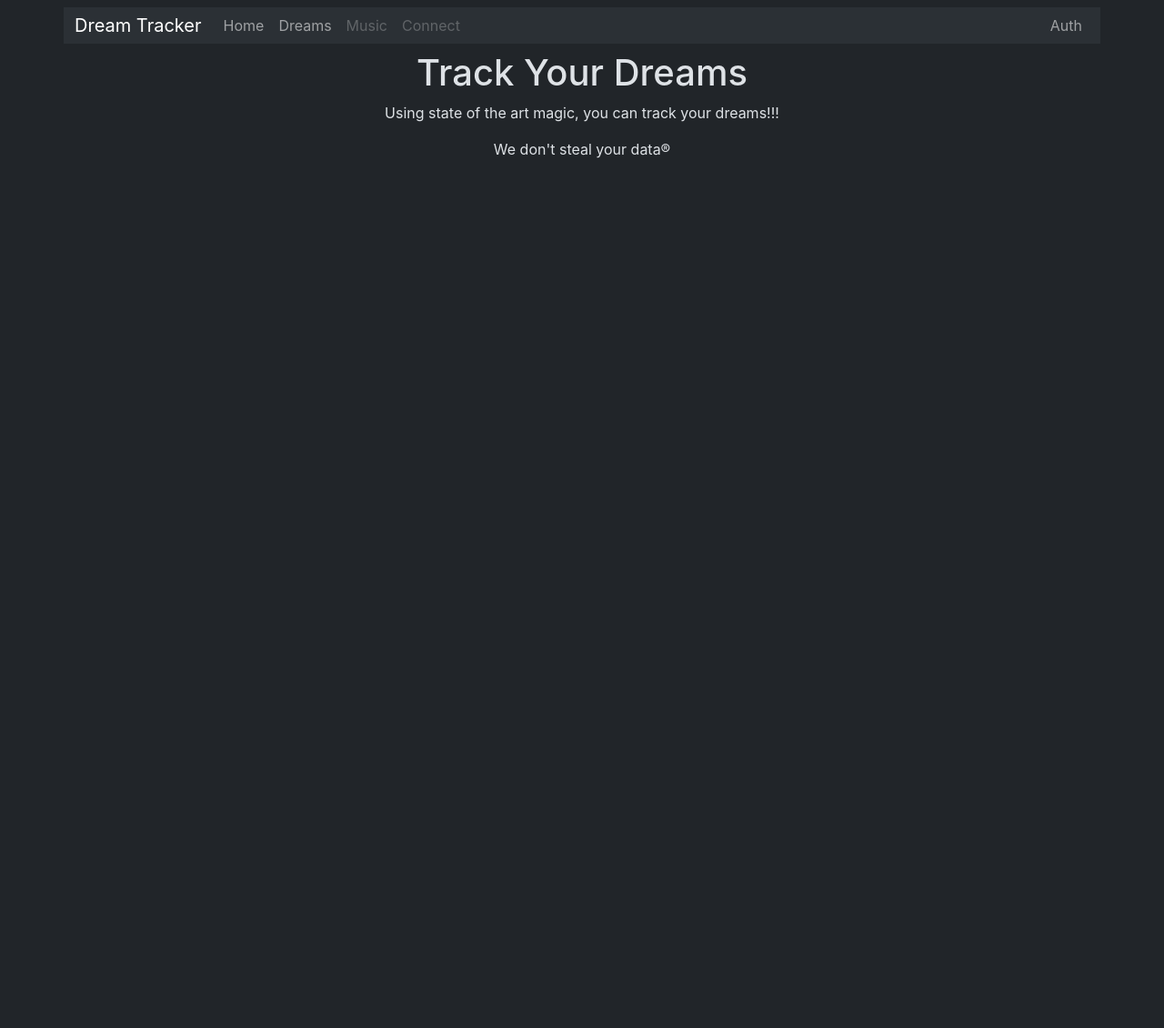
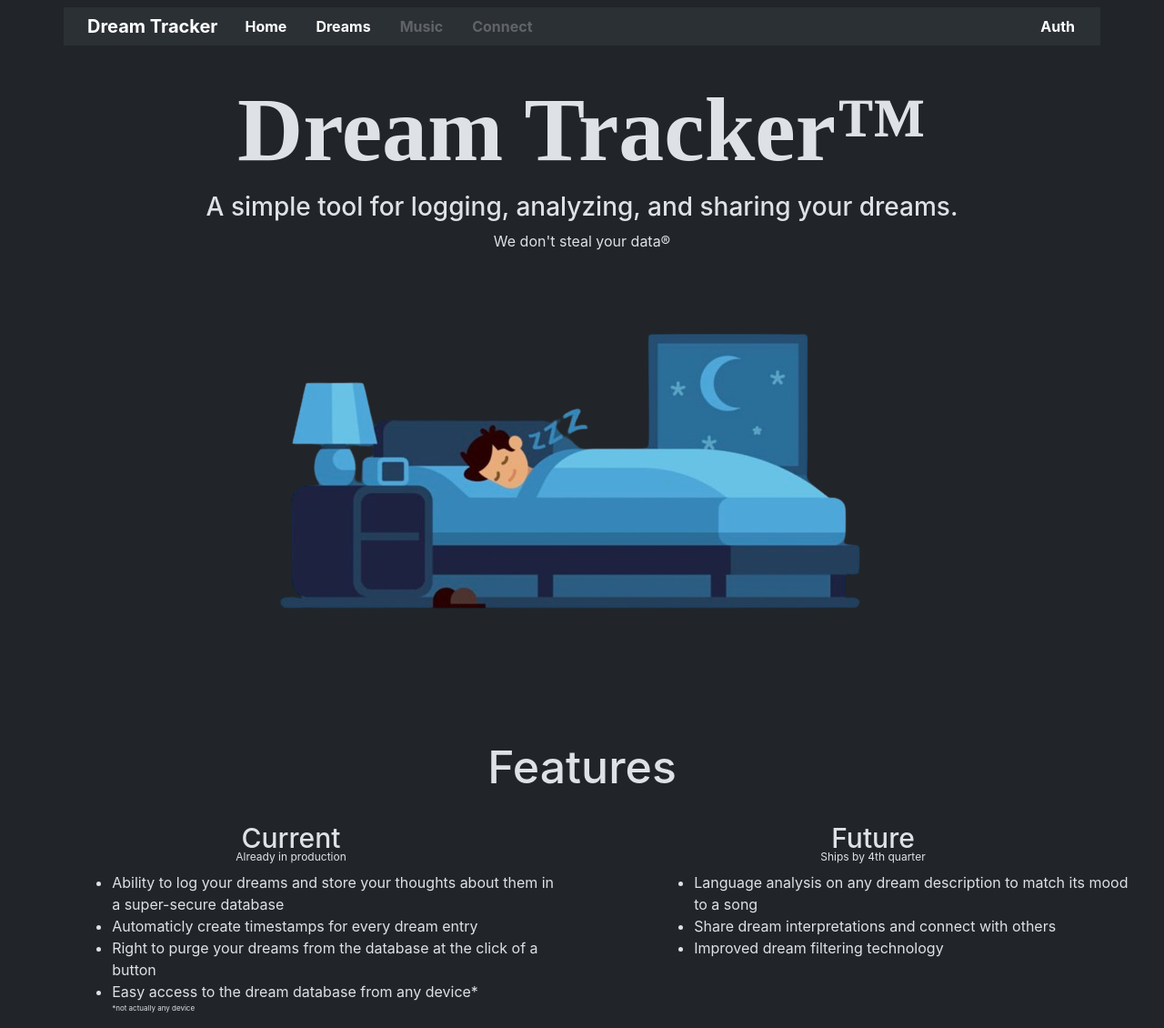
Before and after one commit to Oasis-NEU/f23-group02, a React (Create React App) app: page /home in a window 1280 px wide. Shown: the whole page at 91% size. Before the commit the page ends 800 px from the top, so only its background shows below. Built offline with nearby package versions, Linux system fonts and the light colour scheme; no server answers.

Commit message:
Added detail to Home and generally made things look a bit better

```diff
--- a/src/components/DreamTable.css
+++ b/src/components/DreamTable.css
@@ -4,13 +4,29 @@ table {
 	width: 100%;
 }
 
-td,
-th {
+td, th {
 	border: 1px solid #dddddd;
 	text-align: left;
-	padding: 8px;
+	padding: 5px;
 }
 
 tr:nth-child(even) {
-	background-color: #3a3b3c;
+	background-color: #2e3745;
 }
+tr:nth-child(odd) {
+	background-color: #262e3a;
+}
+
+th {
+	background-color: #212121;
+}
+
+.dreamDeletor:hover {
+	background-color: #d70c0c; /* change to your desired color */
+	color: #000000; /* change to your desired color */
+  }
+
+button {
+	border-radius: 5px;
+	border: none;
+}
--- a/src/components/DreamTable.tsx
+++ b/src/components/DreamTable.tsx
@@ -1,22 +1,33 @@
 import './DreamTable.css';
+
+
+
+
 
 function tableRow(dreams: Record<string, string>[], removeFromDatabase:((str:string)=>undefined)) {
 	try {
 		const items = dreams.map((dream) => (
-			<tr>
-				<th>{timestampNicer(dream.created_at)}</th>
-				<th>{dream.text}</th>
-				<th>
-					<button onClick={() => removeFromDatabase(dream.id)}>X</button>
-				</th>
-			</tr>
+				<tr>
+					<td>{timestampNicer(dream.created_at)}</td>
+					<td>{dream.text}</td>
+					<td>
+						<button onClick={() => removeFromDatabase(dream.id)} className="dreamDeletor">X</button>
+					</td>
+				</tr>
 		));
 		return (
 			<table>
 				<tr>
-					<th>timestamp</th>
-					<th>text</th>
-					<th>delete?</th>
+					<th>Timestamp
+					{/* <label>
+						Start
+						<input type="date" defaultValue="2000-02-29" id="start"></input><p></p>
+						End
+						<input type="date" defaultValue="2023-10-31"></input>
+					</label> */}
+					</th>
+					<th>Dream Description</th>
+					<th>Remove?</th>
 				</tr>
 				{items}
 			</table>
--- a/src/components/Header.css
+++ b/src/components/Header.css
@@ -19,3 +19,19 @@
 /* *.active {
 	background-color: red;
 } */
+.navbar a {
+	margin-left: 8px;
+	margin-right: 8px;
+	text-decoration: none;
+	font-weight: bold;
+	padding: 6px;
+	color: white;
+}
+
+#pageLink:hover {
+	color: #b1b1b1;
+}
+
+.appName {
+	color: aqua;
+}
--- a/src/components/Header.tsx
+++ b/src/components/Header.tsx
@@ -24,21 +24,21 @@ export const routes = [
 const Header = () => (
 	<Navbar className="user-select-none" expand="lg" bg="dark" data-bs-theme="dark">
 		<Container className="bg-body-tertiary">
-			<NavbarBrand as={Link} to="/">
+			<NavbarBrand as={Link} to="/" id="appName">
 				Dream Tracker
 			</NavbarBrand>
 			<Navbar.Collapse id="basic-navbar-nav">
 				<Nav className="me-auto" defaultActiveKey="/">
-					<Nav.Link as={NavLink} to="/">
+					<Nav.Link as={NavLink} to="/" className="pageLink">
 						Home
 					</Nav.Link>
-					<Nav.Link as={NavLink} to="/dreams">
+					<Nav.Link as={NavLink} to="/dreams" className="pageLink">
 						Dreams
 					</Nav.Link>
-					<Nav.Link as={NavLink} to="/music" disabled>
+					<Nav.Link as={NavLink} to="/music" className="pageLink" disabled>
 						Music
 					</Nav.Link>
-					<Nav.Link as={NavLink} to="/connect" disabled>
+					<Nav.Link as={NavLink} to="/connect" className="pageLink" disabled>
 						Connect
 					</Nav.Link>
 				</Nav>
--- a/src/pages/Dreams.css
+++ b/src/pages/Dreams.css
@@ -1,3 +1,7 @@
 .Dreams {
 	text-align: center;
 }
+
+#submitButton:hover {
+	background-color: #7e7e7e; /* change to your desired color */
+}
--- a/src/pages/Dreams.tsx
+++ b/src/pages/Dreams.tsx
@@ -5,6 +5,7 @@ import { supabase } from '../supabase';
 
 import DreamTable from '../components/DreamTable';
 import Navbar from '../components/Header';
+import { Placeholder } from 'react-bootstrap';
 
 const Dreams = () => {
 	const [groceries, setDreams] = useState<any>({});
@@ -17,6 +18,7 @@ const Dreams = () => {
 			if (error) {
 				console.log(error);
 			}
+			button.value = ""
 		}
 	}
 
@@ -47,10 +49,10 @@ const Dreams = () => {
 			<Navbar />
 
 			<h1>Enter your dream:</h1>
-			<textarea id="dreamText" />
+			<textarea id="dreamText" rows={7} cols={75} placeholder="Last night, I dreamt..."/>
 			<br />
 			<br />
-			<button onClick={addToDreams}>submit</button>
+			<button onClick={addToDreams} id="submitButton">submit</button>
 			<br />
 			<br />
 			<br />
--- a/src/pages/Home.css
+++ b/src/pages/Home.css
@@ -1,3 +1,51 @@
 .Home {
 	text-align: center;
 }
+
+#BigName {
+	font-size: 100px;
+	font-family: "Baloo 2";
+	font-weight: 600;
+	text-align: center;
+	margin-top: 25px;
+}
+
+#deepSleeper{
+	margin-top: 50px;
+	margin-bottom: 135px;
+}
+
+.feature1, .feature2, .feature3 {
+	text-align: center;
+    display: block;
+    float: left;
+    width: 50%;
+}
+
+li {
+    width: 80%;
+	text-align: left;
+	margin-left: 15%;
+}
+
+#featureHeader1 {
+	font-size: 50px;
+	margin-bottom: 30px;
+}
+
+.feature1 {
+	font-size:30px;
+	margin-bottom: 0px;
+	height: 25px;
+}
+
+.feature2 {
+	font-size:12px;
+	margin-top: 5px;
+	margin-bottom: 0px;
+	height: 25px;
+}
+
+#small {
+	font-size: 8px;
+}
--- a/src/pages/Home.tsx
+++ b/src/pages/Home.tsx
@@ -4,10 +4,26 @@ import './Home.css';
 const Home = () => (
 	<div className="Home">
 		<Navbar />
-
-		<h1>Track Your Dreams</h1>
-		<p>Using state of the art magic, you can track your dreams!!!</p>
-		<p>We don't steal your data®</p>
+		<h1 id="BigName">Dream Tracker™</h1>
+		<h3>A simple tool for logging, analyzing, and sharing your dreams.</h3>
+		<p id="weTotallyStealData">We don't steal your data®</p>
+		<img src="./sleeping.png" id="deepSleeper"></img>
+		<h1 id="featureHeader1">Features</h1>
+		<h3 className="feature1">Current</h3>
+		<h3 className="feature1">Future</h3>
+		<div className="feature2">Already in production</div>
+		<div className="feature2">Ships by 4th quarter</div>
+		<ul className="feature3">
+			<li>Ability to log your dreams and store your thoughts about them in a super-secure database</li>
+			<li>Automaticly create timestamps for every dream entry</li>
+			<li>Right to purge your dreams from the database at the click of a button</li>
+			<li>Easy access to the dream database from any device*<div id ="small">*not actually any device</div></li>
+		</ul>
+		<ul className="feature3">
+			<li>Language analysis on any dream description to match its mood to a song</li>
+			<li>Share dream interpretations and connect with others</li>
+			<li>Improved dream filtering technology</li>
+		</ul>
 	</div>
 );
 
```
Also changed, not shown: public/sleeping.png (added).
